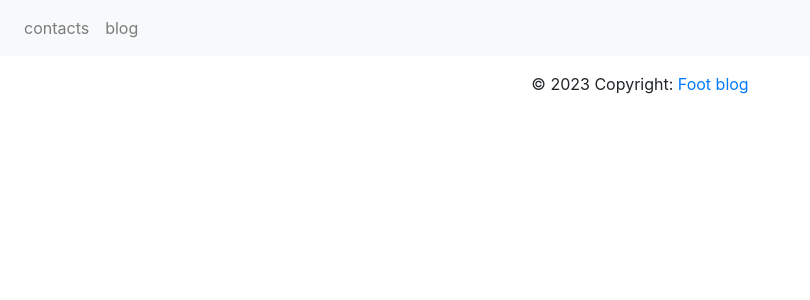
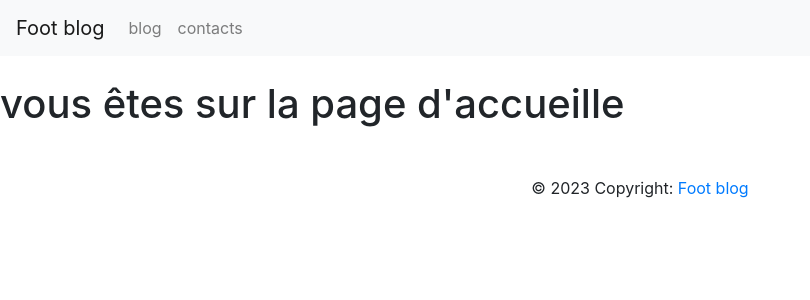
Before and after one commit to Skeleton21tm/PiscineN2Webtech, a Django app: page / in a window 1280 px wide. Shown: the top 300 px of the page, without its empty margins (0-810 px from the left). Run offline with Django 4.2, Linux system fonts and the light colour scheme.

Commit message:
change template

```diff
--- a/PiscineN2Wt/templates/base.html
+++ b/PiscineN2Wt/templates/base.html
@@ -15,24 +15,26 @@
             <span class="navbar-toggler-icon"></span>
         </button>
         <div class="collapse navbar-collapse" id="navbarTogglerDemo01">
+            <a class="navbar-brand {% if request.path == 'home' %}active{% endif %}" href="{% url 'home' %}">Foot blog</a>
 
             <ul class="navbar-nav mr-auto mt-2 mt-lg-0">
                 <li class="nav-item">
+                    <a class="nav-link" href="{% url 'mon_repertoire' %}">blog</a>
+                </li>
+                <li class="nav-item">
                     <a class="nav-link" href="{% url 'contact' %}">contacts</a>
                 </li>
-                <li class="nav-item">
-                    <a class="nav-link" href="{% url 'mon_repertoire' %}">blog</a>
-                </li>
+
             </ul>
 
         </div>
     </nav>
 </header>
-
+<br>
 {% block content %}
 
 {% endblock %}
-
+<br>
 <footer class="page-footer font-small blue">
     <div class="footer-copyright text-center py-3">
         © {% now "Y" %} Copyright:
--- a/PiscineN2Wt/templates/home/home.html
+++ b/PiscineN2Wt/templates/home/home.html
@@ -1,2 +1,8 @@
 
 {% extends 'base.html' %}
+
+{% block content %}
+
+    <h1> vous êtes sur la page d'accueille</h1>
+
+  {% endblock %}
```
